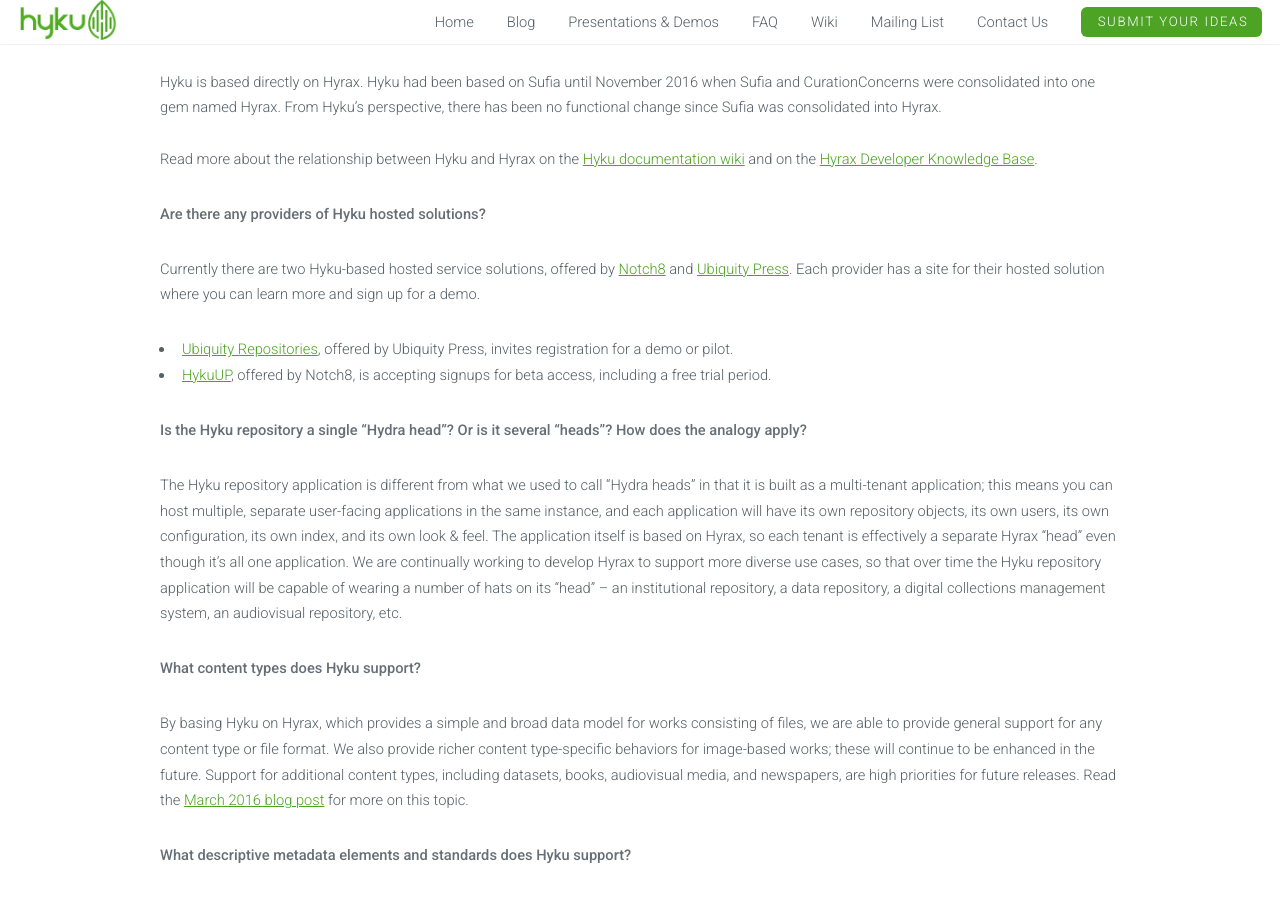
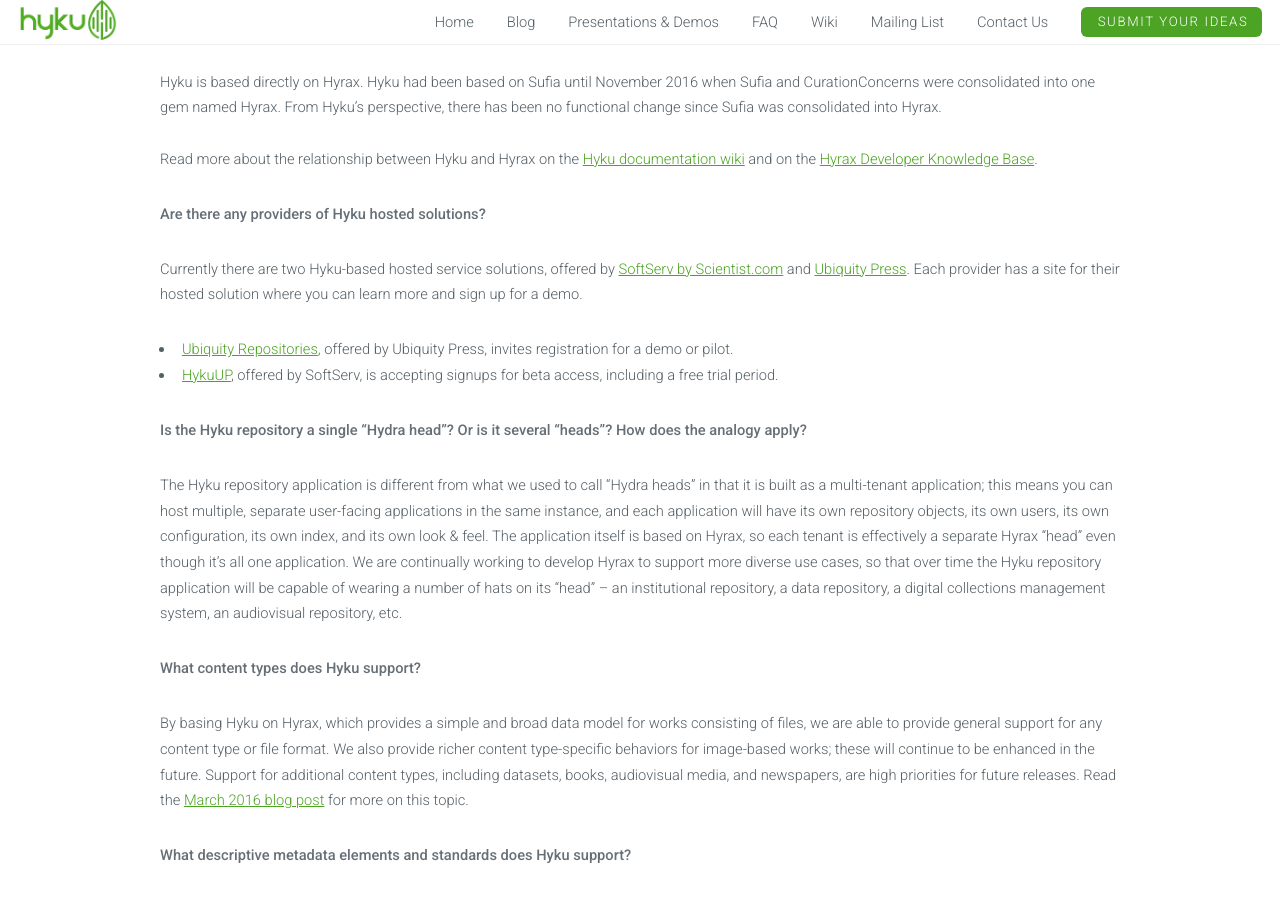
Before and after one commit to samvera-labs/hyku.github.io, a Jekyll site: the page built from faq.html, in a window 1280 px wide and 900 px high, scrolled down 858 px. Built offline with Jekyll 4.4.1, drawn with Linux system fonts in a browser that asks for light colours; nearby versions of some CDN libraries; library files that are not in the unit come from our copies.

Commit message:
Update faqs.yaml
Updated Notch8 in FAQ to SoftServ

```diff
--- a/_data/faqs.yaml
+++ b/_data/faqs.yaml
@@ -17,10 +17,10 @@
 - question: >-
     Are there any providers of Hyku hosted solutions?
   answer: >-
-    <p>Currently there are two Hyku-based hosted service solutions, offered by <a href="https://www.notch8.com/" target="_blank">Notch8</a> and <a href="https://www.ubiquitypress.com/" target="_blank">Ubiquity Press</a>. Each provider has a site for their hosted solution where you can learn more and sign up for a demo.</p>
+    <p>Currently there are two Hyku-based hosted service solutions, offered by <a href="https://softserv.scientist.com/service/samvera-repository-solutions" target="_blank">SoftServ by Scientist.com</a> and <a href="https://www.ubiquitypress.com/" target="_blank">Ubiquity Press</a>. Each provider has a site for their hosted solution where you can learn more and sign up for a demo.</p>
     <ul>
     <li><a href="https://www.u-repo.io/" target="_blank">Ubiquity Repositories</a>, offered by Ubiquity Press, invites registration for a demo or pilot.</li>
-    <li><a href="https://www.hykuup.com/" target="_blank">HykuUP</a>, offered by Notch8, is accepting signups for beta access, including a free trial period.</li>
+    <li><a href="https://www.hykuup.com/" target="_blank">HykuUP</a>, offered by SoftServ, is accepting signups for beta access, including a free trial period.</li>
     </ul>
 - question: >-
     Is the Hyku repository a single "Hydra head"? Or is it several "heads"? How does the analogy apply?
```
